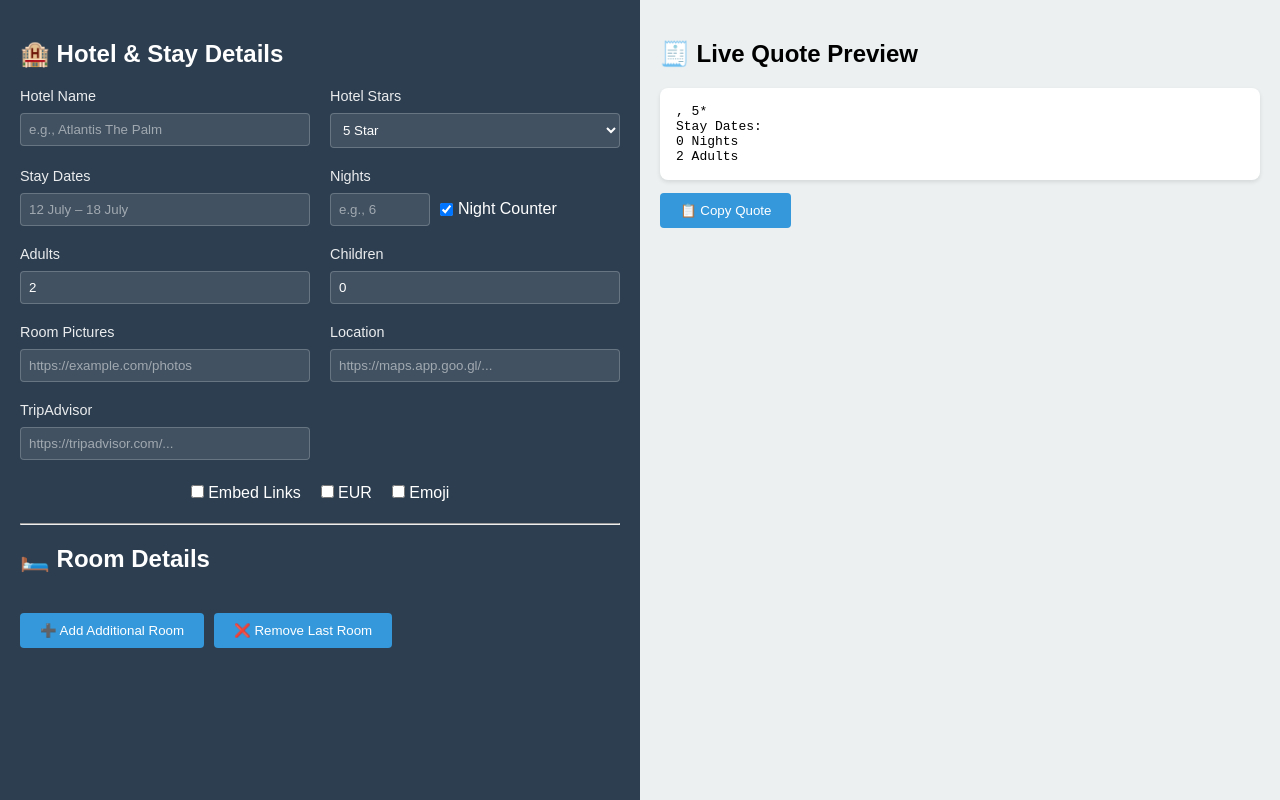
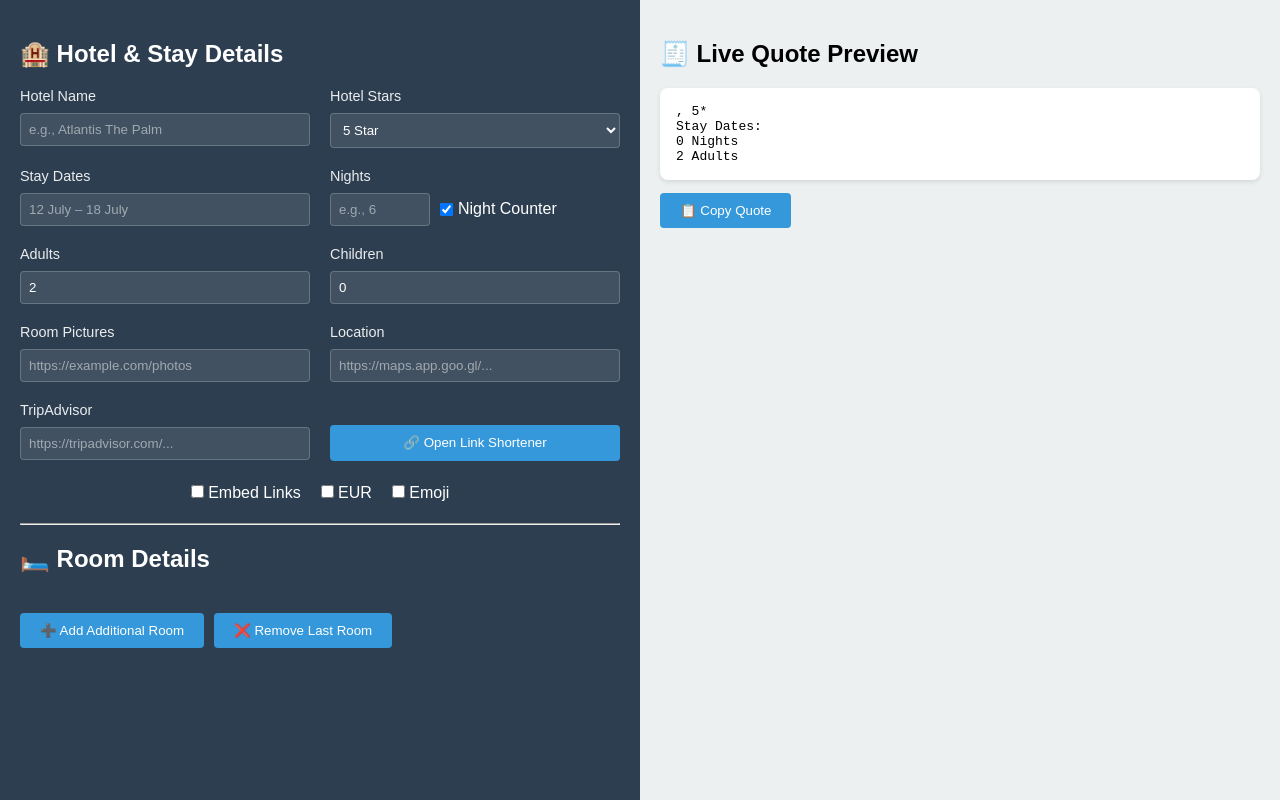
Before and after one commit to TageRay/Concierge, a website: page deploy/index.html in a window 1280 px wide. Drawn offline with Linux system fonts and the light colour scheme.

Commit message:
Link shortener

```diff
--- a/deploy/css/styles.css
+++ b/deploy/css/styles.css
@@ -164,3 +164,15 @@ button:hover {
   gap: 5px;
   white-space: nowrap;
 }
+
+#openShortenerBtn {
+  background-color: var(--accent);
+  color: #fff;
+  border: none;
+  padding: 8px 16px;
+  border-radius: 4px;
+  cursor: pointer;
+}
+#openShortenerBtn:hover {
+  background: #2980b9;
+}
--- a/deploy/index.html
+++ b/deploy/index.html
@@ -76,6 +76,8 @@
           <input type="url" id="tripAdvisorLink" placeholder="https://tripadvisor.com/..." />
         </div>
 
+        <button id="openShortenerBtn" type="button" style="height: 36px; align-self:flex-end; margin-bottom: 4px;">🔗 Open Link Shortener </button>
+
         <div class="checkbox-group">
           <label class="checkbox-label">
             <input type="checkbox" id="embedLinks" />
--- a/deploy/js/app.js
+++ b/deploy/js/app.js
@@ -292,5 +292,9 @@ ${linksArray.map(([label, value, emoji]) => `  • ${emoji}${label}: ${value}`).
     renderQuote();
   });
 
+  document.getElementById("openShortenerBtn").addEventListener("click", function() {
+    window.open("https://www.shorturl.at/", "_blank");
+  });
+
   renderQuote();
 });
```
